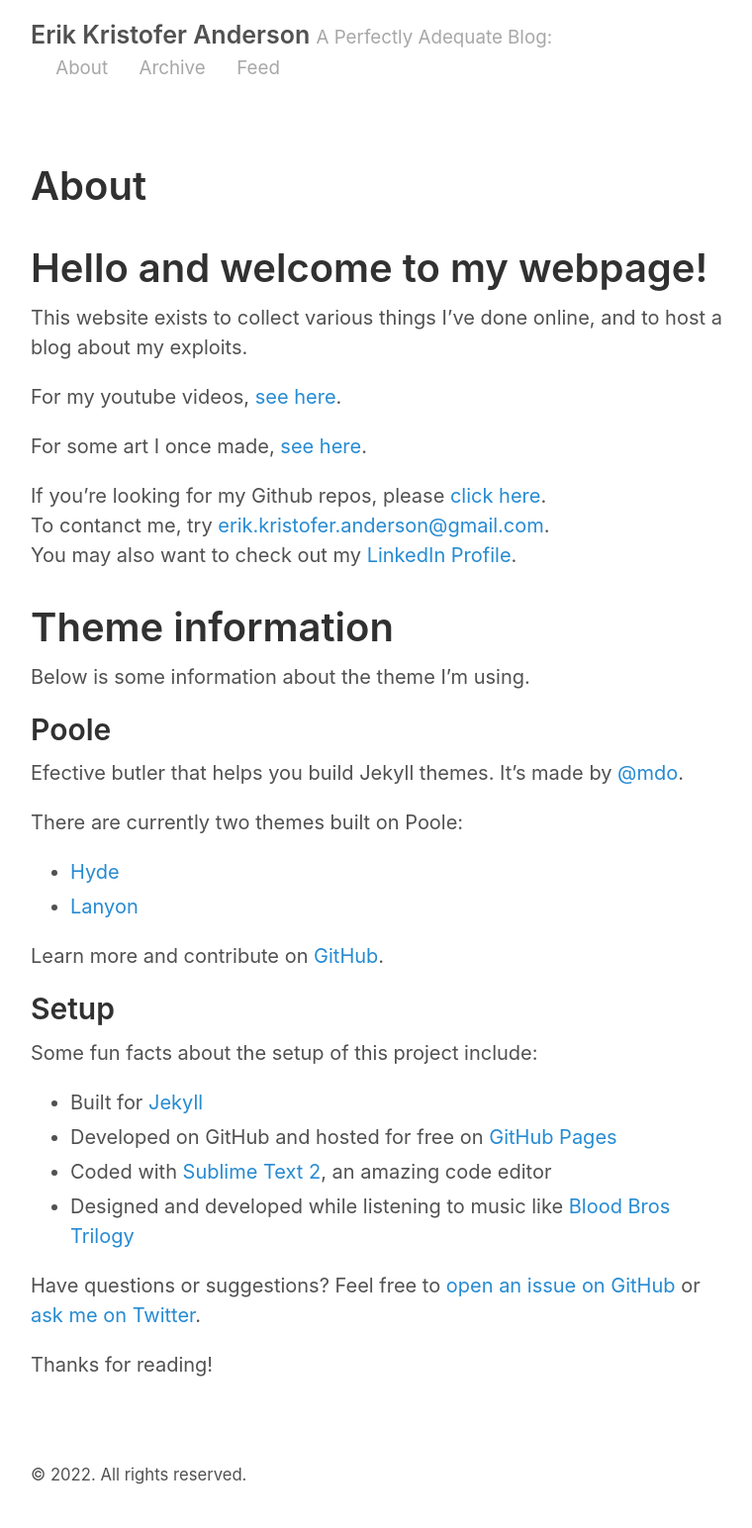
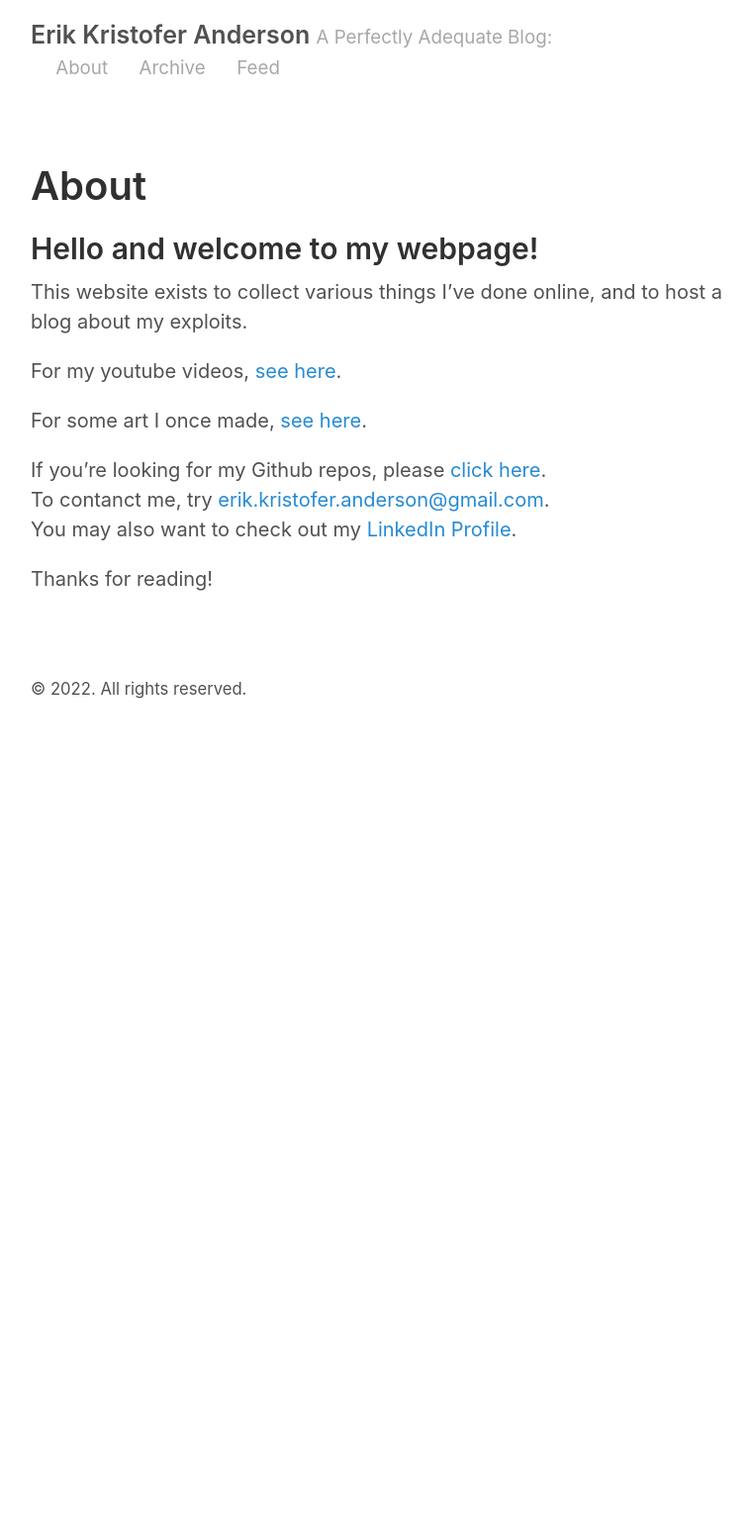
Before and after one commit to erikkristoferanderson/ekand.github.io, a Jekyll site: the page built from about.md, in a window 1280 px wide. Shown: the whole page at 99% size, without its empty margins (259-1019 px from the left). Built offline with Jekyll 4.4.1, drawn with Linux system fonts in a browser that asks for light colours; after the commit the page ends 900 px from its top, so only the background shows below that.

Commit message:
Update About.md

```diff
--- a/about.md
+++ b/about.md
@@ -3,9 +3,7 @@ layout: page
 title: About
 ---
 
-# Hello and welcome to my webpage!
-
-
+## Hello and welcome to my webpage!
 
 This website exists to collect various things I've done online, and to host a blog about my exploits.
 
@@ -17,29 +15,4 @@ If you're looking for my Github repos, please [click here](https://github.com/ek
 To contanct me, try [erik.kristofer.anderson@gmail.com](mailto:erik.kristofer.anderson@gmail.com).
 You may also want to check out my [LinkedIn Profile](https://www.linkedin.com/in/ekand/).
 
-# Theme information
-
-Below is some information about the theme I'm using.
-
-## Poole
-Efective butler that helps you build Jekyll themes. It's made by [@mdo](https://twitter.com/mdo).
-
-There are currently two themes built on Poole:
-
-* [Hyde](http://hyde.getpoole.com)
-* [Lanyon](http://lanyon.getpoole.com)
-
-Learn more and contribute on [GitHub](https://github.com/poole).
-
-## Setup
-
-Some fun facts about the setup of this project include:
-
-* Built for [Jekyll](http://jekyllrb.com)
-* Developed on GitHub and hosted for free on [GitHub Pages](https://pages.github.com)
-* Coded with [Sublime Text 2](http://sublimetext.com), an amazing code editor
-* Designed and developed while listening to music like [Blood Bros Trilogy](https://soundcloud.com/maddecent/sets/blood-bros-series)
-
-Have questions or suggestions? Feel free to [open an issue on GitHub](https://github.com/poole/poole/issues/new) or [ask me on Twitter](https://twitter.com/mdo).
-
 Thanks for reading!
```
